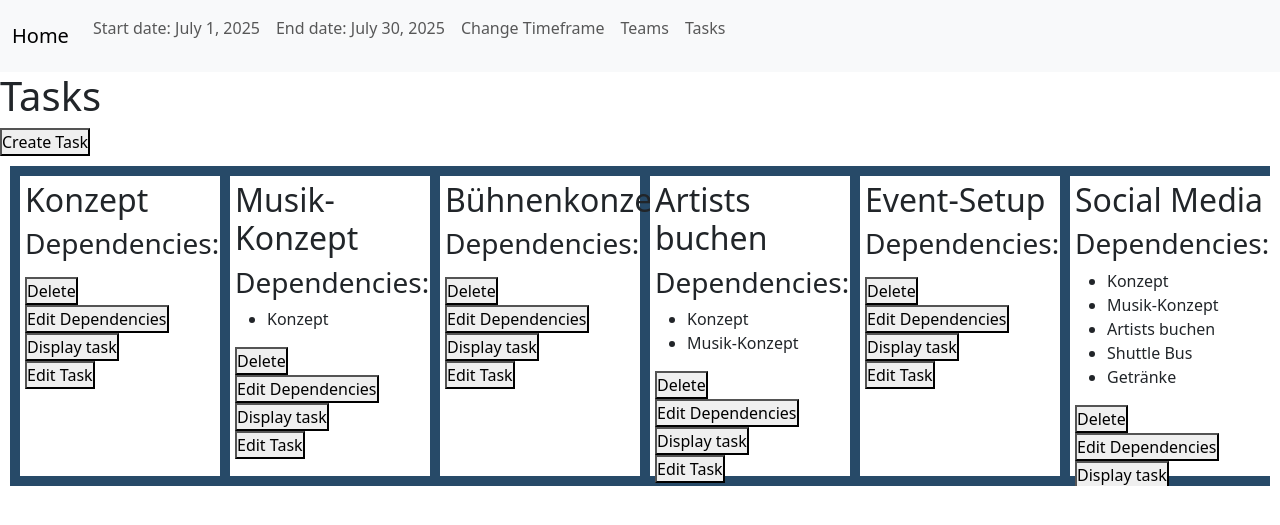
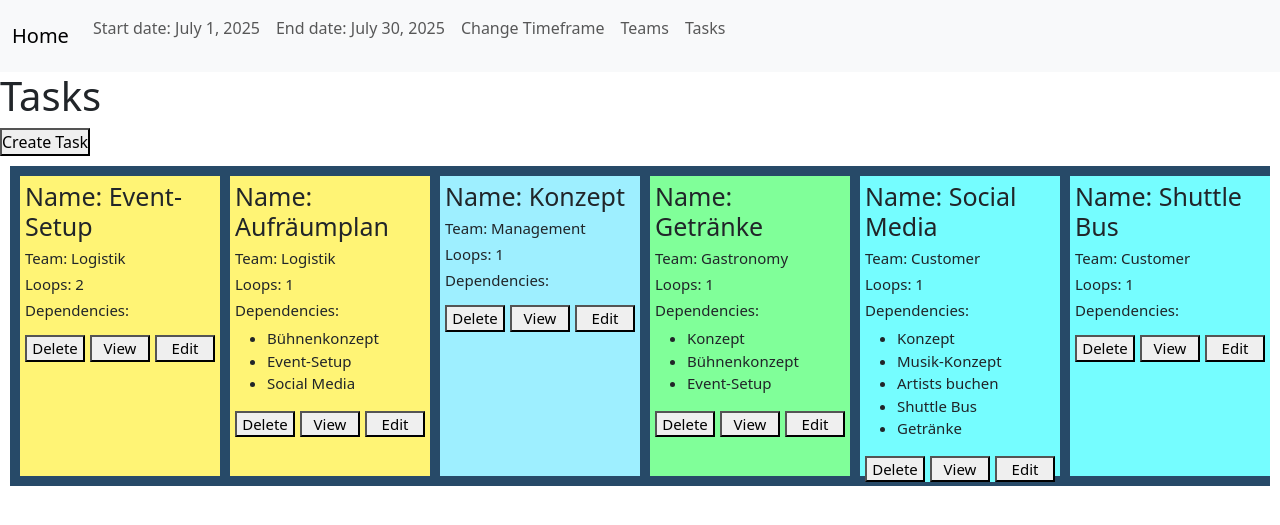
Before and after one commit to floriankoehl/project_management_tool, a Django app: page /tasks in a window 1280 px wide. Shown: the top 525 px of the page. Run offline with Django 5.2, Linux system fonts and the light colour scheme; data comes from the database, SQL or seed files in the repository; both versions use the stored data as it was after the commit.

Commit message:
added colors to teams and all edit pages

```diff
--- a/distributor/forms.py
+++ b/distributor/forms.py
@@ -4,8 +4,34 @@ from .models import Team, Task, Project
 class TeamCreationForm(forms.ModelForm):
     class Meta:
         model = Team
+        fields = ["name", "color"]
+        widgets = {
+            'name': forms.TextInput(attrs={'id': 'name_input_team', 'placeholder': 'Task Name'}),
+            'color': forms.TextInput(attrs={'type': 'color', 'id': 'color_input_team', 'placeholder': 'Task Color'})
+            }
+
+class TeamUpdateNameForm(forms.ModelForm):
+    class Meta:
+        model = Team
         fields = ["name"]
-        widgets = {'name': forms.TextInput(attrs={'id': 'name_input_team', 'placeholder': 'Task Name'})}
+        widgets = {
+            'name': forms.TextInput(attrs={'id': 'name_input_team', 'placeholder': 'Task Name'}),
+        }
+
+class TeamUpdateColorForm(forms.ModelForm):
+    class Meta:
+        model = Team
+        fields = ["color"]
+        widgets = {
+            'color': forms.TextInput(attrs={'type': 'color', 'id': 'color_input_team', 'placeholder': 'Task Color'})
+        }
+
+
+
+
+
+
+
 
 
 class TaskCreationForm(forms.ModelForm):
@@ -21,6 +47,34 @@ class TaskCreationForm(forms.ModelForm):
                 )
         }
 
+class TaskTeamUpdateForm(forms.ModelForm):
+    class Meta:
+        model = Task
+        fields = ["team"]
+        widgets = {
+            'team': forms.Select(attrs={'id': 'team_input_task', 'placeholder': 'Team'}),
+        }
+
+class TaskLoopUpdateForm(forms.ModelForm):
+    class Meta:
+        model = Task
+        fields = ["loops"]
+        widgets = {
+            'loops': forms.Select(
+                choices=[(1, 1), (2, 2), (3, 3), (4, 4), (5, 5)],
+                attrs={'id': 'loops_input_task'}
+            )
+        }
+
+class TaskNameUpdateForm(forms.ModelForm):
+    class Meta:
+        model = Task
+        fields = ["name"]
+        widgets = {
+            'name': forms.TextInput(attrs={'id': 'name_input_task', 'placeholder': 'Task Name'}),
+        }
+
+
 class ProjectTimeframeForm(forms.ModelForm):
     class Meta:
         model = Project
--- a/distributor/models.py
+++ b/distributor/models.py
@@ -5,6 +5,7 @@ from django.db import models
 
 class Team(models.Model):
     name = models.CharField(max_length=100)
+    color = models.CharField(max_length=7, default="#FFFFFF")
     schedule_flag = models.BooleanField(default=False)
 
     def __str__(self):
--- a/distributor/static/css/style.css
+++ b/distributor/static/css/style.css
@@ -51,9 +51,10 @@
     gap: 10px;
     overflow-x: auto;
     max-width: 100%;
+
 }
 
-.team_listing {
+.display_team_small {
         height: 300px;
     width: 200px;
     background-color: white;
@@ -62,9 +63,37 @@
     flex-shrink: 0;
 }
 
+.task_essential_buttons_container{
+    display: flex;
+    gap: 5px;
+
+}
+
+.task_essential_button:hover {
+    background-color: black;
+    color: white
+}
+
+.display_dependency_with_button {
+    display: flex;
+    gap: 5px;
+}
+
+.view_task_container * {
+    font-size: 15px;
+    width: 100%;
+    height: 100%;
+}
+
+.view_task_container h1 {
+    font-size: 25px;
+}
 
 
 
+/*h1 {*/
+/*    font-size: 400px;*/
+/*}*/
 
 
 
@@ -95,3 +124,13 @@
 .dependency-buttons form {
   display: inline-block;   /* prevent form from forcing a new line */
 }
+
+.task_update_form_container {
+    display: flex;
+    gap: 5px;
+}
+
+.team_update_form_container {
+        display: flex;
+    gap: 5px;
+}
--- a/distributor/templates/components/all_tasks.html
+++ b/distributor/templates/components/all_tasks.html
@@ -3,7 +3,7 @@
 
 <div class="all_tasks">
         {% for task in all_tasks %}
-            <div class="task_listing">
+            <div style="background-color: {{ task.team.color }}" class="task_listing">
                 {% view_task task.id %}
             </div>
         {% endfor %}
--- a/distributor/templates/components/all_teams.html
+++ b/distributor/templates/components/all_teams.html
@@ -1,8 +1,7 @@
+{% load custom_tags %}
 
 <div class="all_teams">
     {% for team in teams %}
-        <div class="team_listing">
-            <h2>{{ team.name }}</h2>
-        </div>
+        {% comp_display_single_team team.id %}
     {% endfor %}
 </div>
--- a/distributor/templates/components/view_task.html
+++ b/distributor/templates/components/view_task.html
@@ -1,24 +1,27 @@
-<h2>{{ task.name }}</h2>
-
+<div style="background-color: {{ task.team.color }}" class="view_task_container">
+    <h1>Name: {{ task.name }}</h1>
+    <h2>Team: {{ task.team }}</h2>
+    <h2>Loops: {{ task.loops }}</h2>
 
 
     <h3>Dependencies: </h3>
+
     <ul>
         {% for dep in task.initial_dependencies.all %}
             <li>{{ dep.name }}</li>
         {% endfor %}
     </ul>
+    <div class="task_essential_buttons_container">
         <form method="POST" action="{% url 'delete_task' task.id %}">
             {% csrf_token %}
-    <button type="submit">Delete</button>
-</form>
-<form action="{% url 'add_dependency_page' task.id %}">
-    <button type="submit">Edit Dependencies</button>
+            <button class="task_essential_button" type="submit">Delete</button>
         </form>
         <form method="GET" action="{% url 'display_task' task.id %}">
-    <button>Display task</button>
+            <button class="task_essential_button" type="submit">View</button>
         </form>
-<form method="GET" action="{% url 'edit_task' task.id %}">
+        <form method="POST" action="{% url 'edit_task_page' task.id %}">
             {% csrf_token %}
-    <button>Edit Task</button>
+            <button class="task_essential_button" type="submit">Edit</button>
         </form>
+    </div>
+</div>
--- a/distributor/templatetags/custom_tags.py
+++ b/distributor/templatetags/custom_tags.py
@@ -14,7 +14,7 @@ def show_all_teams():
 
 @register.inclusion_tag('components/all_tasks.html')
 def show_all_tasks():
-    tasks = Task.objects.all()
+    tasks = Task.objects.all().order_by('team')
     return {'all_tasks': tasks}
 
 @register.inclusion_tag('components/view_task.html')
@@ -32,3 +32,8 @@ def update_dependencies(task_id):
         'task': task,
         'possible_deps': possible_deps
     }
+
+@register.inclusion_tag('components/comp_display_single_team.html')
+def comp_display_single_team(team_id):
+    team = Team.objects.get(pk=team_id)
+    return {'team': team}
--- a/distributor/urls.py
+++ b/distributor/urls.py
@@ -15,6 +15,14 @@ urlpatterns = [
     path('add_dependency_page/<int:id>/', views.add_dependency_page, name='add_dependency_page'),
     path('delete_dependency/<int:id>/', views.delete_dependency, name='delete_dependency'),
     path('display_task/<int:id>/', views.display_task, name='display_task'),
-    path('edit_task/<int:id>/', views.edit_task, name='edit_task'),
+    path('edit_task_page/<int:id>/', views.edit_task_page, name='edit_task_page'),
+    path('delete_team/<int:id>/', views.delete_team, name='delete_team'),
+    path('task_team_update/<int:id>/', views.task_team_update, name='task_team_update'),
+    path('task_loops_update/<int:id>/', views.task_loops_update, name='task_loops_update'),
+    path('task_name_update/<int:id>/', views.task_name_update, name='task_name_update'),
+    path('edit_team_page/<int:id>/', views.edit_team_page, name='edit_team_page'),
+    path('team_update_name/<int:id>/', views.team_update_name, name='team_update_name'),
+    path('team_update_color/<int:id>/', views.team_update_color, name='team_update_color'),
+    # path('edit_task/<int:id>/', views.edit_task, name='edit_task'),
 
 ]
--- a/distributor/views.py
+++ b/distributor/views.py
@@ -1,5 +1,5 @@
 from django.shortcuts import render, redirect
-from .forms import TeamCreationForm, TaskCreationForm, ProjectTimeframeForm
+from .forms import TeamCreationForm, TaskCreationForm, ProjectTimeframeForm, TaskTeamUpdateForm, TaskLoopUpdateForm, TaskNameUpdateForm, TeamUpdateNameForm, TeamUpdateColorForm
 
 from .models import Team, Task, Project
 from .utils import get_valid_possible_dependencies
@@ -34,10 +34,54 @@ def create_team(request):
 
         return render(request, 'distributor/teams.html', {'form': form})
 
+def delete_team(request, id):
+    if request.method == "POST":
+        team = Team.objects.get(pk=id)
+        team.delete()
+        return redirect('teams')
+
+
+
+def edit_team_page(request, id):
+    team = Team.objects.get(pk=id)
+    team_update_name_form = TeamUpdateNameForm(instance=team)
+    team_update_color_form = TeamUpdateColorForm(instance=team)
+    context = {
+        'team': team,
+        'team_update_name_form': team_update_name_form,
+        'team_update_color_form': team_update_color_form
+    }
+    return render(request, 'distributor/edit_team_page.html', context)
+
+
+def team_update_name(request, id):
+    team = Team.objects.get(pk=id)
+    if request.method == "POST":
+        form = TeamUpdateNameForm(request.POST, instance=team)
+        if form.is_valid():
+            form.save()
+            return redirect('edit_team_page', id)
+    else:
+        form = TeamUpdateNameForm(instance=team)
+
+    return render(request, 'edit_team_page', {'form': form, 'team': team})
+
+
+def team_update_color(request, id):
+    team = Team.objects.get(pk=id)
+    if request.method == "POST":
+        form = TeamUpdateColorForm(request.POST, instance=team)
+        if form.is_valid():
+            form.save()
+            return redirect('edit_team_page', id)
+    else:
+        form = TeamUpdateColorForm(instance=team)
+
+    return render(request, 'edit_team_page', {'form': form, 'team': team})
 
 
 def tasks(request):
-    all_tasks = Task.objects.all()
+    all_tasks = Task.objects.all().order_by('team')
     task_form = TaskCreationForm()
     context = {
         'all_tasks': all_tasks,
@@ -62,7 +106,7 @@ def create_task(request):
         form = TaskCreationForm(request.POST)
         if form.is_valid():
             new_task = form.save()
-            return redirect('add_dependency_page', new_task.id)
+            return redirect('edit_task_page', new_task.id)
         else:
             form = TaskCreationForm()
             return render(request, 'distributor/tasks.html', {'form': form})
@@ -72,10 +116,88 @@ def display_task(request, id):
     task = Task.objects.get(pk=id)
     return render(request, 'distributor/display_task.html', {'task': task})
 
-def edit_task(request, id):
+
+
+def edit_task_page(request, id):
     task = Task.objects.get(pk=id)
-    return render(request, 'distributor/edit_task.html', {'task': task})
+    task_name_update_form = TaskNameUpdateForm(instance=task)
+    task_team_update_form = TaskTeamUpdateForm(instance=task)
+    task_loop_update_form = TaskLoopUpdateForm(instance=task)
 
+
+    context = {
+        'task': task,
+        'task_name_update_form': task_name_update_form,
+        'task_team_update_form': task_team_update_form,
+        'task_loop_update_form': task_loop_update_form
+    }
+    return render(request, 'distributor/edit_task_page.html', context)
+
+def task_name_update(request, id):
+    task = Task.objects.get(pk=id)
+
+    if request.method == "POST":
+        form = TaskNameUpdateForm(request.POST, instance=task)
+
+        if form.is_valid():
+            form.save()
+            return redirect('edit_task_page', task.id)
+
+    else:
+        form = TaskNameUpdateForm(instance=task)
+
+    return render(request, 'edit_task_pages.html', {'TaskTeamUpdateForm': form, 'task': task})
+
+def task_team_update(request, id):
+    task = Task.objects.get(pk=id)
+
+    if request.method == "POST":
+        form = TaskTeamUpdateForm(request.POST, instance=task)
+
+        if form.is_valid():
+            form.save()
+            return redirect('edit_task_page', task.id)
+
+    else:
+        form = TaskTeamUpdateForm(instance=task)
+
+    return render(request, 'edit_task_page.html', {'TaskTeamUpdateForm': form, 'task': task})
+
+def task_loops_update(request, id):
+    task = Task.objects.get(pk=id)
+
+    if request.method == "POST":
+        form = TaskLoopUpdateForm(request.POST, instance=task)
+
+        if form.is_valid():
+            form.save()
+            return redirect('edit_task_page', task.id)
+
+    else:
+        form = TaskLoopUpdateForm(instance=task)
+
+    return render(request, 'edit_task_page.html', {'TaskTeamUpdateForm': form, 'task': task})
+
+
+# def edit_task_page(request, id):
+#     task = Task.objects.get(pk=id)
+#     return render(request, 'distributor/edit_task_page.html', {'task': task})
+
+# def edit_task(request, id):
+#     task = Task.objects.get(pk=id)
+#
+#     if request.method == "POST":
+#         form = TaskCreationForm(request.POST, instance=task)
+#         if form.is_valid():
+#             form.save()
+#             return redirect("display_task", task.id)
+#     else:
+#         form = TaskCreationForm(instance=task)
+#
+#     return render(request, "distributor/edit_task_page.html", {
+#         "task": task,
+#         "form": form
+#     })
 
 
 def add_dependency_page(request, id):
```
Also changed, not shown: distributor/templates/components/comp_display_single_team.html (added, +28 -0 lines), distributor/templates/components/update_dependencies.html (+10 -8 lines), distributor/templates/distributor/edit_task.html (deleted, +0 -11 lines), distributor/templates/distributor/edit_task_page.html (added, +30 -0 lines), distributor/templates/distributor/edit_team_page.html (added, +22 -0 lines), db.sqlite3, distributor/migrations/0007_team_color.py (added), distributor/migrations/0008_alter_team_color.py (added). Lines whose indentation alone changed are shown as unchanged.
